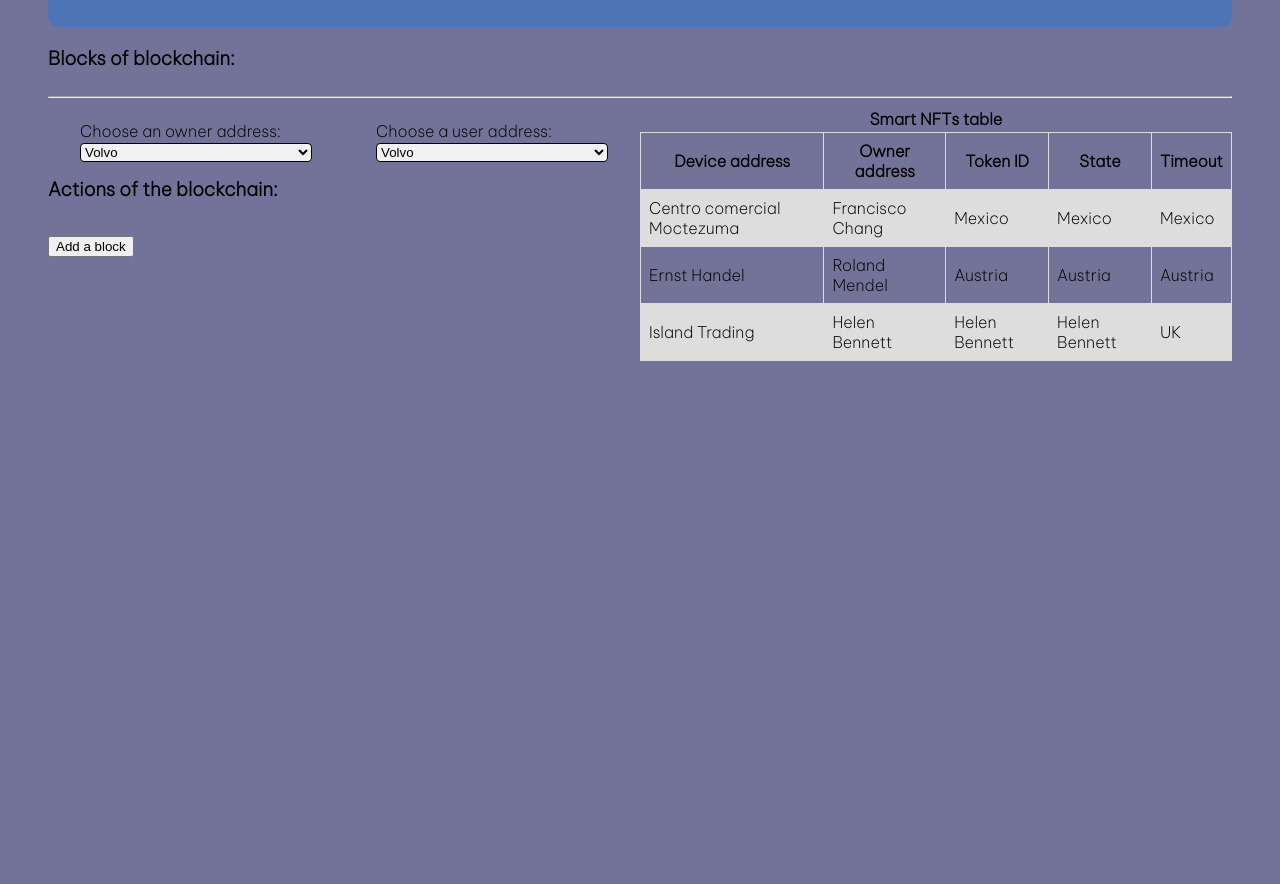
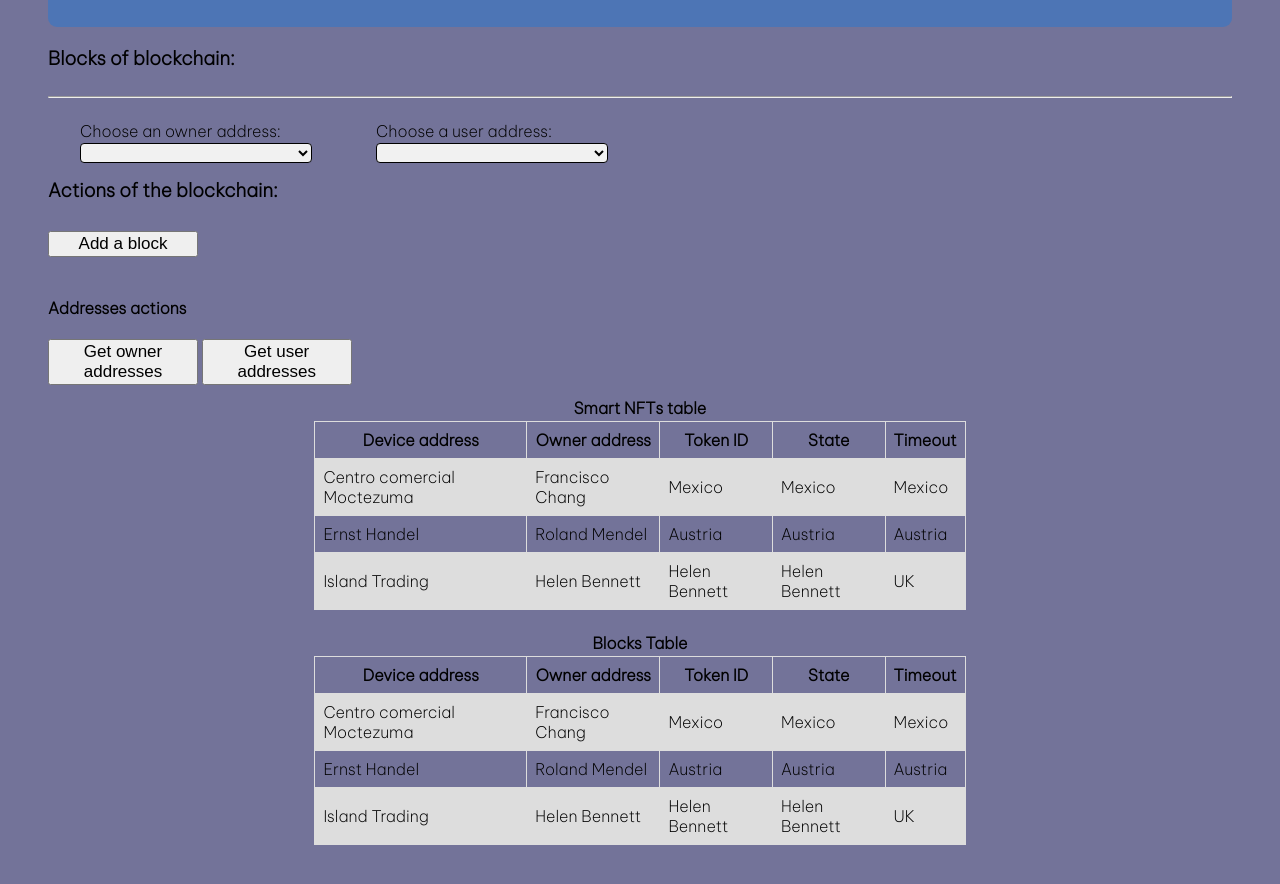
Before and after one commit to Kolajik/VUT-MPA_MOK-project, a plain HTML site: page index.html in a window 1280 px wide. Shown: the part 120-1004 px from the top of the page. Before the commit the page ends 800 px from the top, so only its background shows below. Drawn offline with nearby package versions, Linux system fonts and the light colour scheme; no server answers.

Commit message:
Added JS for fetching addresses into selects. Worked out the position of elements a bit.

```diff
--- a/index.html
+++ b/index.html
@@ -24,7 +24,6 @@
     <div class="addresses">
       <label for="ownerAddress">Choose an owner address:</label>
       <select name="ownerAddress" id="ownerAddress">
-          <option value="volvo">Volvo</option>
       </select>
     </div>
 
@@ -35,8 +34,18 @@
       </select>
     </div>
 
+    <h3 style="clear: left;">Actions of the blockchain:</h3>
+    <div class="blockchain_actions">
+      <button id="addBlock" disabled="disabled">Add a block</button>
+    </div>
+    <div class="blockchain_actions">
+      <h4>Addresses actions</h4>
+      <button id="getOwnerAddresses" onclick="fetchAddressesAndFillSelect('ownerAddress', '/api/getOwnerAddresses')">Get owner addresses</button>
+      <button id="getUserAddresses" onclick="fetchAddressesAndFillSelect('userAddress', '/api/getUserAddresses')">Get user addresses</button>
+    </div>
+
     <div class="tables">
-      <table>
+      <table id="NFTTable">
       <caption style="font-weight:bold; padding: 3px;">Smart NFTs table</caption>
         <tr>
           <th>Device address</th>
@@ -69,9 +78,40 @@
       </table>
     </div>
 
-    <h3>Actions of the blockchain:</h3>
-    <div class="blockchain_actions">
-      <button id="geo" disabled="disabled">Add a block</button>
+    <br>
+
+    <div class="tables">
+      <table id="blocksTable">
+      <caption style="font-weight:bold; padding: 3px;">Blocks Table</caption>
+        <tr>
+          <th>Device address</th>
+          <th>Owner address</th>
+          <th>Token ID</th>
+          <th>State</th>
+          <th>Timeout</th>
+        </tr>
+        <tr>
+          <td>Centro comercial Moctezuma</td>
+          <td>Francisco Chang</td>
+          <td>Mexico</td>
+          <td>Mexico</td>
+          <td>Mexico</td>
+        </tr>
+        <tr>
+          <td>Ernst Handel</td>
+          <td>Roland Mendel</td>
+          <td>Austria</td>
+          <td>Austria</td>
+          <td>Austria</td>
+        </tr>
+        <tr>
+          <td>Island Trading</td>
+          <td>Helen Bennett</td>
+          <td>Helen Bennett</td>
+          <td>Helen Bennett</td>
+          <td>UK</td>
+        </tr>
+      </table>
     </div>
 
     <script src="https://ajax.googleapis.com/ajax/libs/jquery/3.6.0/jquery.min.js"></script>
--- a/static/client.js
+++ b/static/client.js
@@ -1,6 +1,6 @@
-let i=0
+var i=0
 
-$("button").prop("disabled", false).click(function() {
+$("#addBlock").prop("disabled", false).click(function() {
  i++
  if (i%5 == 0) {
   $(".slides").html($(".slides").html()+"<div style=\"background-color:green;\" id=\"slide-"+i+"\">lol</div>")
@@ -8,3 +8,36 @@ $("button").prop("disabled", false).click(function() {
  else
   $(".slides").html($(".slides").html()+"<div id=\"slide-"+i+"\">"+i+"</div>")
 })
+
+function fetchAddressesAndFillSelect(selectId, apiURL) {
+  var selectObj = document.getElementById(selectId);
+  // Remove everything from ownerAddresses select
+  for (let i = selectObj.options.length; i >= 0; i--) {
+    selectObj.remove(i)
+  }
+
+  fetch(apiURL)
+    .then(response => response.json())
+    .then(data => {
+      // console.log(data)
+      if (data.length == 0) {
+        let option = document.createElement("option");
+        option.text = "No address generated";
+        selectObj.add(option);
+        selectObj.disabled = true;
+      }
+      else {
+        data.forEach((item, i) => {
+          var option = document.createElement("option");
+          // Fill ownerAddresses select with values from API
+          selectObj.disabled = false;
+          option.text = i+1+'. '+item['wallet_address'];
+          selectObj.add(option);
+        });
+      }
+    }
+  )
+}
+
+fetchAddressesAndFillSelect('ownerAddress', '/api/getOwnerAddresses')
+fetchAddressesAndFillSelect('userAddress', '/api/getUserAddresses')
--- a/static/style.css
+++ b/static/style.css
@@ -83,6 +83,9 @@ body {
     border-radius: 4px;
     width: 100%;
     background-color: #f1f1f1;
+    font-family: 'Be Vietnam Pro', sans-serif;
+    font-weight: bold;
+    font-size: 13px;
 }
 
 .addresses > label {
@@ -91,13 +94,24 @@ body {
 }
 
 .blockchain_actions {
-    padding: 15px 0;
+    padding: 10px 0;
     clear: left;
 }
 
+.blockchain_actions > button {
+    font-size: 17px;
+    width: 150px;
+}
+
+.blockchain_actions > button:hover {
+    box-shadow: 0 13px 20px 0 rgba(0,0,0,0.24), 0 17px 50px 0 rgba(0,0,0,0.2);
+}
+
 .tables {
-    float: right;
-    width: 50%;
+    margin-left: auto;
+    margin-right: auto;
+    clear: both;
+    width: 55%;
 }
 
 table {
```
Also changed, not shown: 1 other file. Lines whose indentation alone changed are shown as unchanged.
